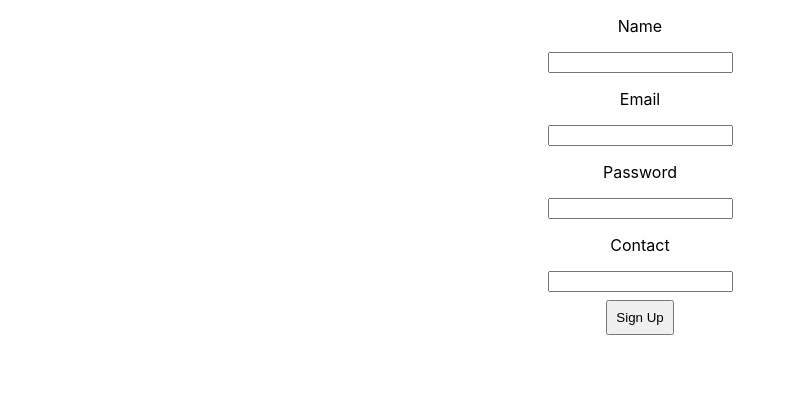
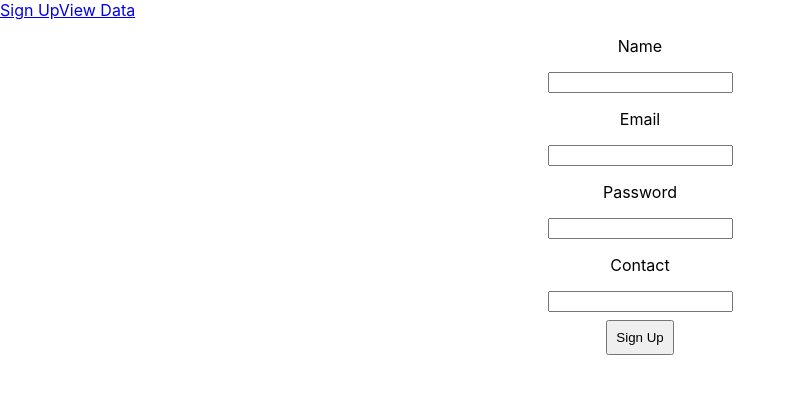
Before and after one commit to richieArnrich/FullStackProject, a React (Create React App) app in the folder frontend/: page / in a window 1280 px wide. Shown: the top 394 px of the page, without its empty margins (0-795 px from the left). Built offline with nearby package versions, Linux system fonts and the light colour scheme; the HTML template or start-up script is replaced by a standard one.

Commit message:
add header

```diff
--- a/frontend/package.json
+++ b/frontend/package.json
@@ -9,6 +9,7 @@
     "axios": "^1.7.2",
     "react": "^18.3.1",
     "react-dom": "^18.3.1",
+    "react-router-dom": "^6.23.1",
     "react-scripts": "5.0.1",
     "web-vitals": "^2.1.4"
   },
--- a/frontend/src/App.js
+++ b/frontend/src/App.js
@@ -1,12 +1,18 @@
 import logo from "./logo.svg";
 import "./App.css";
 import SignUp from "./pages/SignUp";
-
+import ViewData from "./pages/ViewData";
+import { BrowserRouter, Routes, Route } from "react-router-dom";
+import Header from "./components/Header";
 function App() {
   return (
-    <div className="App">
-      <SignUp />
-    </div>
+    <BrowserRouter>
+      <Header />
+      <Routes>
+        <Route path="/" element={<SignUp />} />
+        <Route path="/viewdata" element={<ViewData />} />
+      </Routes>
+    </BrowserRouter>
   );
 }
 
--- a/frontend/src/components/Header.js
+++ b/frontend/src/components/Header.js
@@ -1,11 +1,13 @@
-import React from 'react'
+import React from "react";
+import { Link } from "react-router-dom";
 
 function Header() {
   return (
     <nav>
-
+      <Link to="/">Sign Up</Link>
+      <Link to="/viewdata">View Data</Link>
     </nav>
-  )
+  );
 }
 
-export default Header
+export default Header;
--- a/frontend/src/pages/ViewData.js
+++ b/frontend/src/pages/ViewData.js
@@ -1,9 +1,21 @@
-import React from "react";
+import axios from "axios";
+import React, { useEffect, useState } from "react";
 
 function ViewData() {
+  const [users, setUsers] = useState([]);
+  useEffect(() => {
+    axios.get("http://localhost:4000/users/getAllusers").then((res) => {
+      //   console.log(res);
+      if (res.data.status === 200) {
+        setUsers(res.data.users);
+      }
+    });
+  }, []);
   return (
     <div>
       <h1>User Names in List</h1>
+      {console.log(users)}
+
     </div>
   );
 }
```
Also changed, not shown: 1 other file (tests, documents, lock files or other folders).
